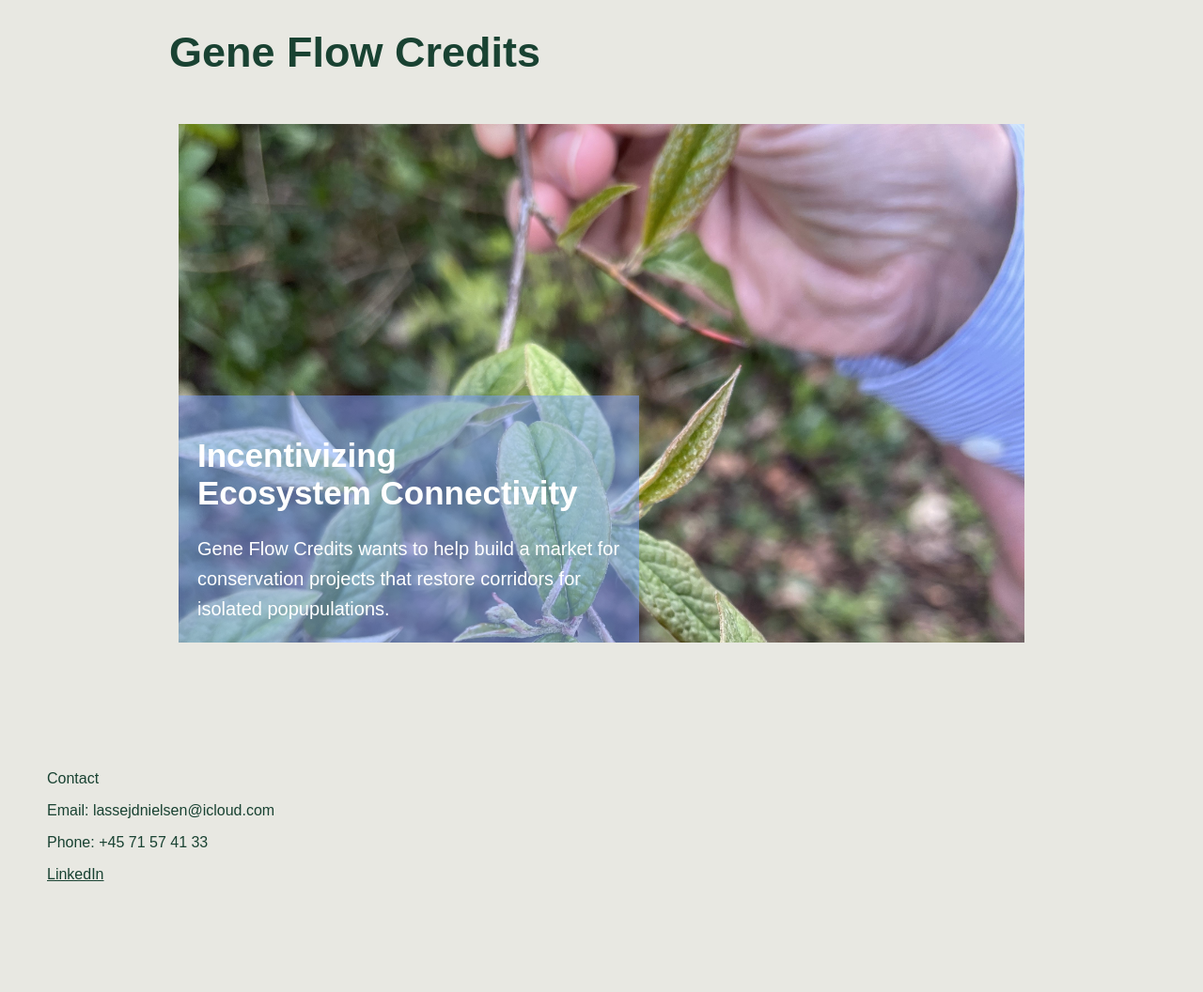
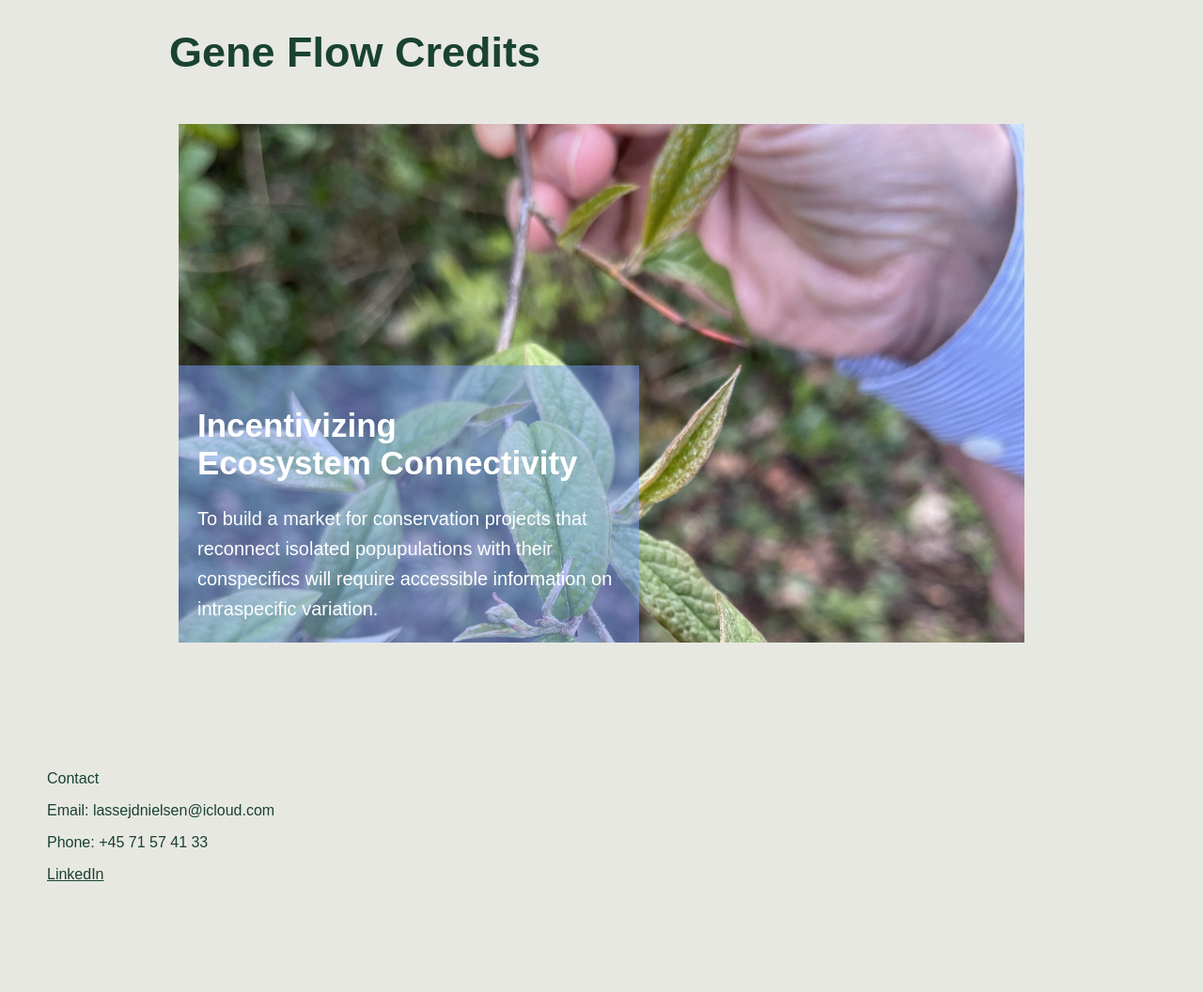
Before and after one commit to ljdnielsen/environmentalresearch-tech.github.io, a Jekyll site: the page built from README.md, in a window 1280 px wide. Shown: the whole page at 94% size. Built offline with Jekyll 4.4.1, drawn with Linux system fonts in a browser that asks for light colours; our own code applies the rules of GitHub Pages for plain Markdown files.

Commit message:
Updated text

```diff
--- a/_layouts/default.html
+++ b/_layouts/default.html
@@ -81,7 +81,7 @@
         <div class="text-overlay">
             <h1>Incentivizing<br>
                 Ecosystem Connectivity</h1>
-            <text>Gene Flow Credits wants to help build a market for conservation projects that restore corridors for isolated popupulations.</text>
+            <text>To build a market for conservation projects that reconnect isolated popupulations with their conspecifics will require accessible information on intraspecific variation.</text>
         </div>
     </div>
     <footer>
```
